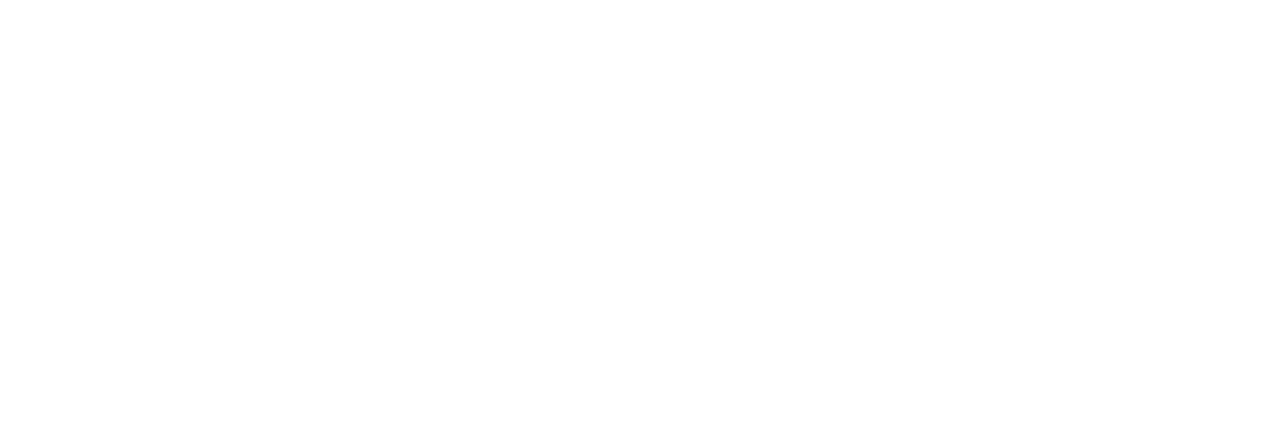
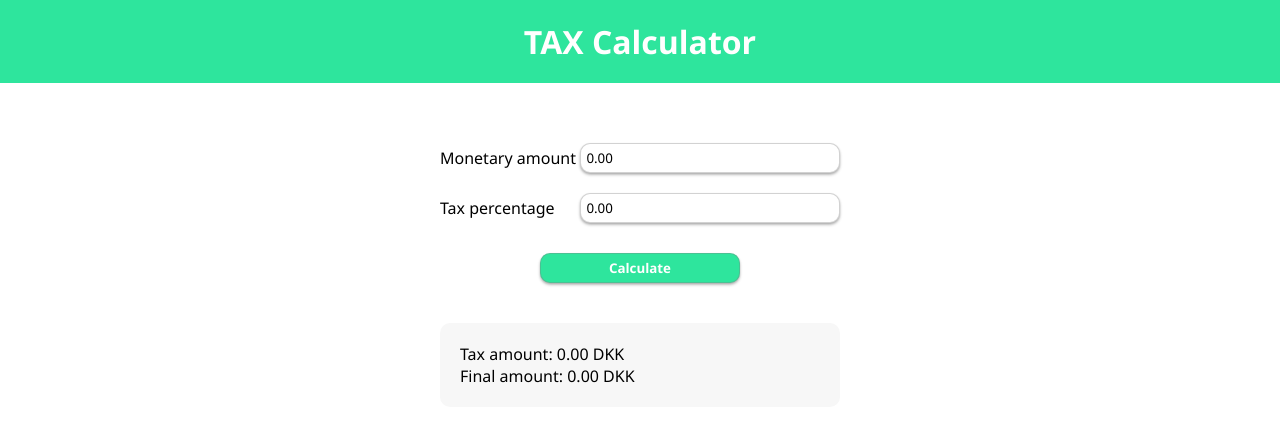
Before and after one commit to sara345a/01_mandatory_UX, a plain HTML site: page JavaScript/JS_Tax_Calculator/index.html in a window 1280 px wide. Drawn offline with Linux system fonts and the light colour scheme.

Commit message:
tax calculator done (maybe)

```diff
--- a/JavaScript/JS_Tax_Calculator/index.html
+++ b/JavaScript/JS_Tax_Calculator/index.html
@@ -4,7 +4,52 @@
     <meta charset="UTF-8" />
     <meta http-equiv="X-UA-Compatible" content="IE=edge" />
     <meta name="viewport" content="width=device-width, initial-scale=1.0" />
-    <title>Document</title>
+    <script src="./script.js" defer></script>
+    <link rel="stylesheet" href="./style.css" />
+
+    <title>JS TAX Calculator</title>
   </head>
-  <body></body>
+  <body>
+    <header>
+      <h1>TAX Calculator</h1>
+    </header>
+    <main>
+      <section>
+        <form id="tax_calculator_form">
+          <div id="monetary_container">
+            <label for="monetary_amount"> Monetary amount </label>
+            <input
+              id="monetary_amount"
+              name="monetary_amount"
+              type="number"
+              min="0"
+              step="0.01"
+              value="0.00"
+            />
+          </div>
+
+          <div id="tax_container">
+            <label for="tax_percentage"> Tax percentage </label>
+            <input
+              id="tax_percentage"
+              name="tax_percentage"
+              type="number"
+              min="0"
+              max="100"
+              step="0.01"
+              value="0.00"
+            />
+          </div>
+
+          <div class="input_container">
+            <input type="submit" value="Calculate" id="submit_button" />
+          </div>
+        </form>
+      </section>
+      <section id="result">
+        <p>Tax amount: <span id="tax_result">0.00</span> DKK</p>
+        <p>Final amount: <span id="final_result">0.00</span> DKK</p>
+      </section>
+    </main>
+  </body>
 </html>
--- a/JavaScript/JS_Tax_Calculator/script.js
+++ b/JavaScript/JS_Tax_Calculator/script.js
@@ -0,0 +1,33 @@
+"use strict";
+
+const calculateTax = (amount, percentage) => {
+  return (amount / 100) * percentage;
+};
+
+const formSumbited = (event) => {
+  event.preventDefault();
+
+  // get values from form
+  const moneratyAmount = event.target.querySelector("#monetary_amount").value;
+  const taxPercentage = event.target.querySelector("#tax_percentage").value;
+
+  // calculate tax and final result
+  const finalTaxResult = calculateTax(moneratyAmount, taxPercentage);
+  const finalResult = moneratyAmount - finalTaxResult;
+
+  // display tax result
+  const taxResultSpan = document.querySelector("#tax_result");
+  taxResultSpan.textContent = finalTaxResult.toFixed(2);
+
+  // display final result
+  const finalResultSpan = document.querySelector("#final_result");
+  finalResultSpan.textContent = finalResult.toFixed(2);
+};
+
+const loadAndWaitForCalculation = () => {
+  // get form and add listener for submit
+  const form = document.querySelector("form");
+  form.addEventListener("submit", (event) => formSumbited(event));
+};
+
+window.addEventListener("load", loadAndWaitForCalculation);
--- a/JavaScript/JS_Tax_Calculator/style.css
+++ b/JavaScript/JS_Tax_Calculator/style.css
@@ -0,0 +1,82 @@
+* {
+  margin: 0;
+  padding: 0;
+  box-sizing: border-box;
+  width: 100%;
+  font-family: "Segoe UI", Tahoma, Geneva, Verdana, sans-serif;
+}
+
+header {
+  background-color: #2ee59d;
+  color: white;
+  padding: 20px;
+  font-weight: 300;
+  text-align: center;
+}
+
+main {
+  display: flex;
+  flex-direction: column;
+  justify-content: center;
+  align-items: center;
+  max-width: 800px;
+  margin: auto;
+  padding-top: 40px;
+}
+
+#tax_calculator_form {
+  display: flex;
+  flex-direction: column;
+  justify-content: center;
+  margin: auto;
+  max-width: 400px;
+  margin-top: 20px;
+  gap: 20px;
+}
+
+section#result {
+  display: flex;
+  flex-direction: column;
+  justify-content: center;
+  max-width: 400px;
+  margin-top: 40px;
+  padding: 20px;
+  background-color: rgb(247, 247, 247);
+  border-radius: 10px;
+}
+
+form label {
+  width: 220px;
+  align-self: center;
+}
+
+#tax_container,
+#monetary_container {
+  display: flex;
+  flex-direction: row;
+}
+
+input {
+  border: 1px solid rgba(128, 128, 128, 0.354);
+  border-radius: 10px;
+  box-shadow: 0 1px 2px rgba(0, 0, 0, 0.12), 0 2px 3px rgba(0, 0, 0, 0.24);
+  padding: 5px;
+}
+
+.input_container {
+  display: flex;
+  justify-content: center;
+}
+
+#submit_button {
+  max-width: 200px;
+  background-color: #2ee59d;
+  margin-top: 10px;
+  cursor: pointer;
+  color: white;
+  font-weight: 700;
+}
+
+#submit_button:hover {
+  background-color: #2dd391;
+}
```
Also changed, not shown: JavaScript/JS_Music_CDs/index.html (+1 -9 lines).
